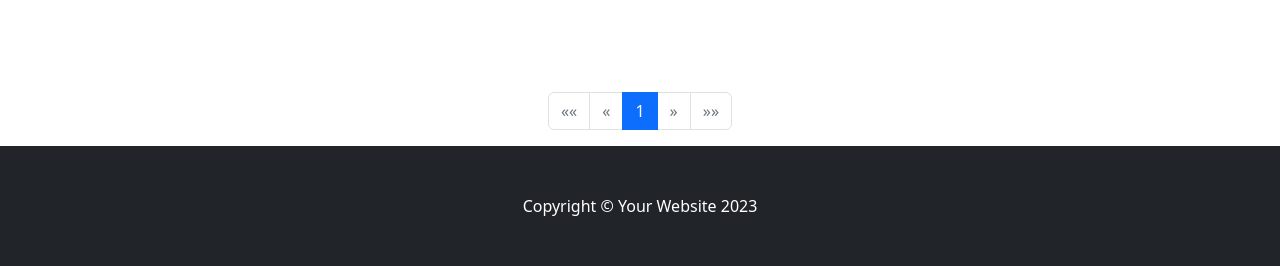
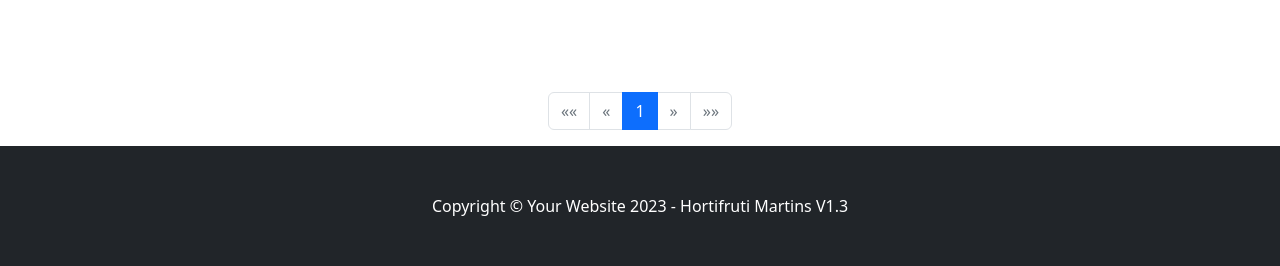
Before and after one commit to KaykyFelipe/HortifrutiDjango, a Django app: page / in a window 1280 px wide. Shown: the part 1051-1317 px from the top of the page. Run offline with Django 5.2, Linux system fonts and the light colour scheme; data that the repository does not hold is empty; some libraries are stand-ins or nearby versions.

Commit message:
fix: titulo copyright

```diff
--- a/hortifruti/templates/index.html
+++ b/hortifruti/templates/index.html
@@ -155,7 +155,7 @@
         </section> {% endcomment %}
         <!-- Footer-->
         <footer class="py-5 bg-dark">
-            <div class="container px-4"><p class="m-0 text-center text-white">Copyright &copy; Your Website 2023</p></div>
+            <div class="container px-4"><p class="m-0 text-center text-white">Copyright &copy; Your Website 2023 - Hortifruti Martins V1.3</p></div>
         </footer>
 
         <script src="https://cdn.jsdelivr.net/npm/bootstrap@5.2.3/dist/js/bootstrap.bundle.min.js"></script>
```
